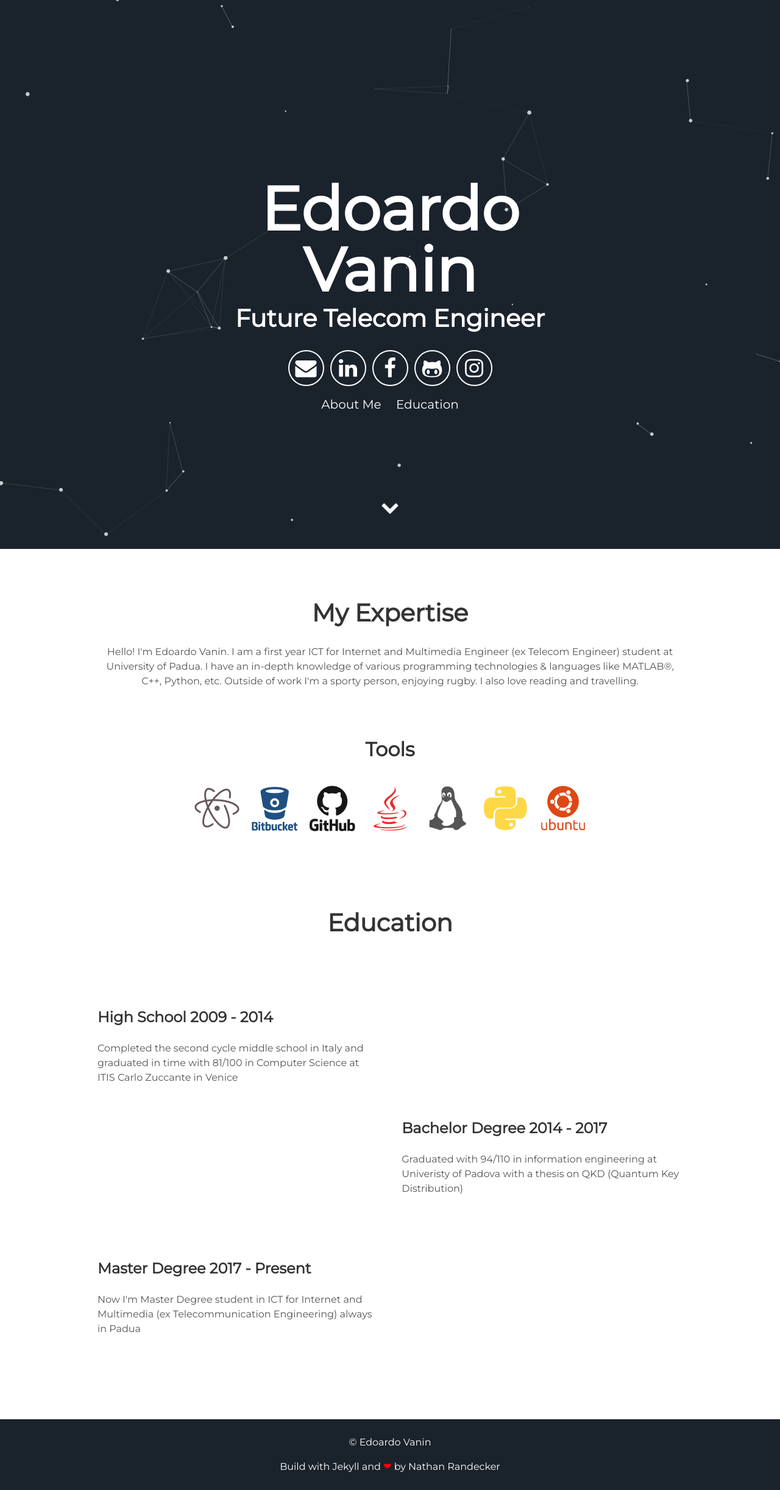
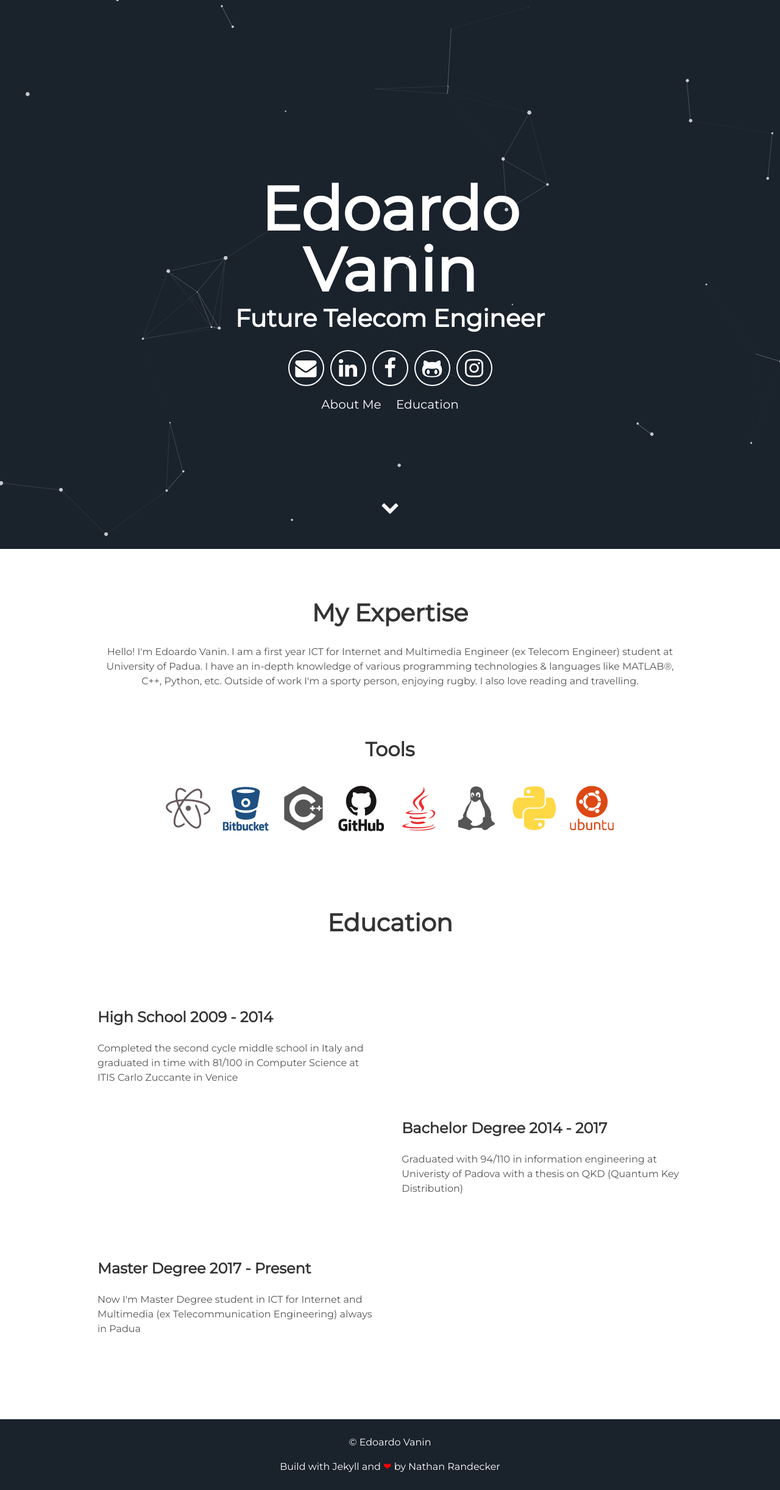
Before and after one commit to Edov95/edov95.github.io, a Jekyll site: the page built from index.html, in a window 1280 px wide. Shown: the whole page at 61% size. Built offline with Jekyll 4.4.1, drawn with Linux system fonts in a browser that asks for light colours.

Commit message:
Added C++ devicon

```diff
--- a/_includes/about.html
+++ b/_includes/about.html
@@ -15,6 +15,7 @@
       <h2>Tools</h2>
       <i class="devicon-atom-original colored"></i>
       <i class="devicon-bitbucket-plain-wordmark colored"></i>
+      <i class="devicon-cplusplus-plain-wordmark"></i>
       <i class="devicon-github-plain-wordmark colored"></i>
       <i class="devicon-java-plain colored"></i>
       <i class="devicon-linux-plain"></i>
```
